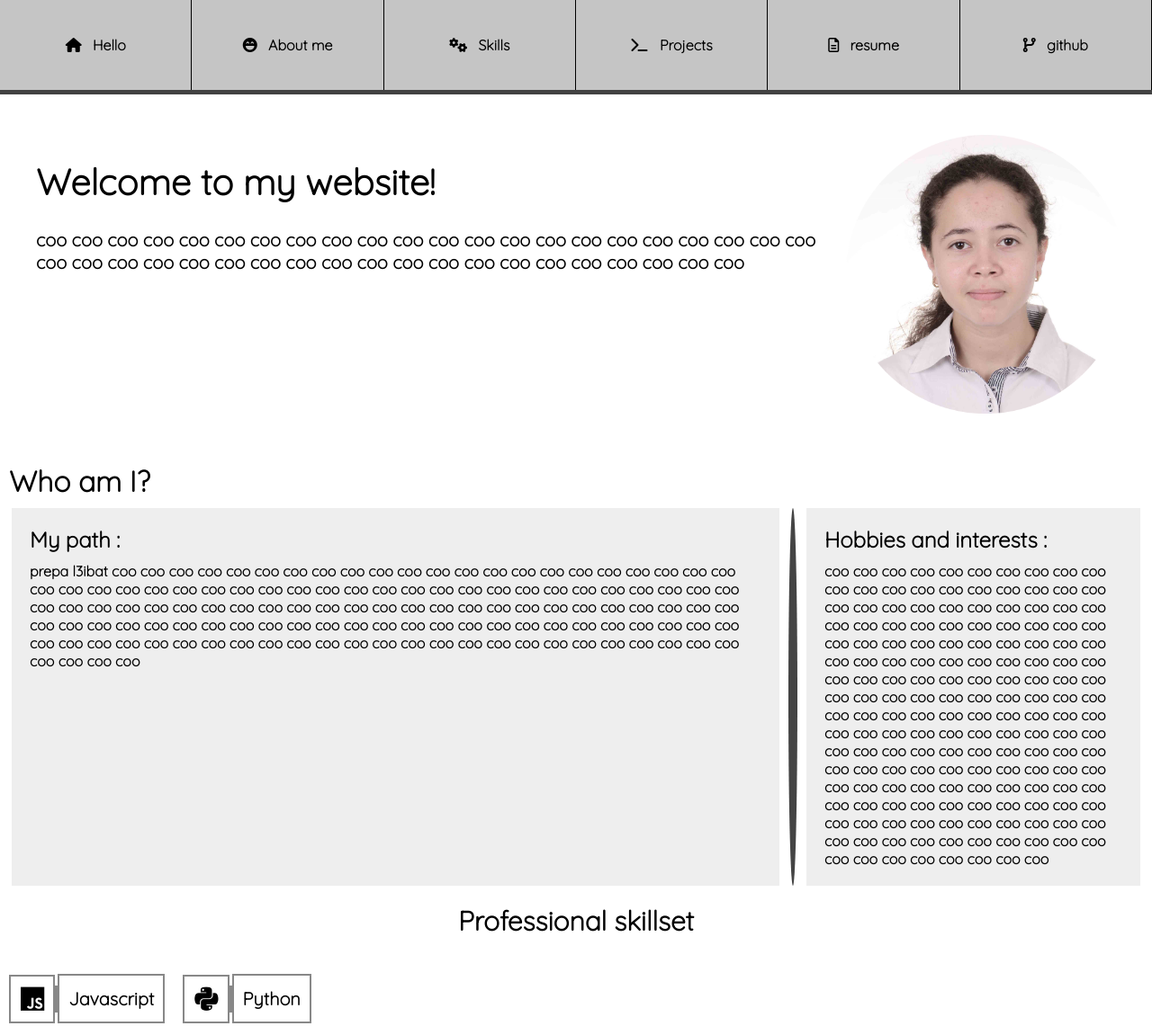
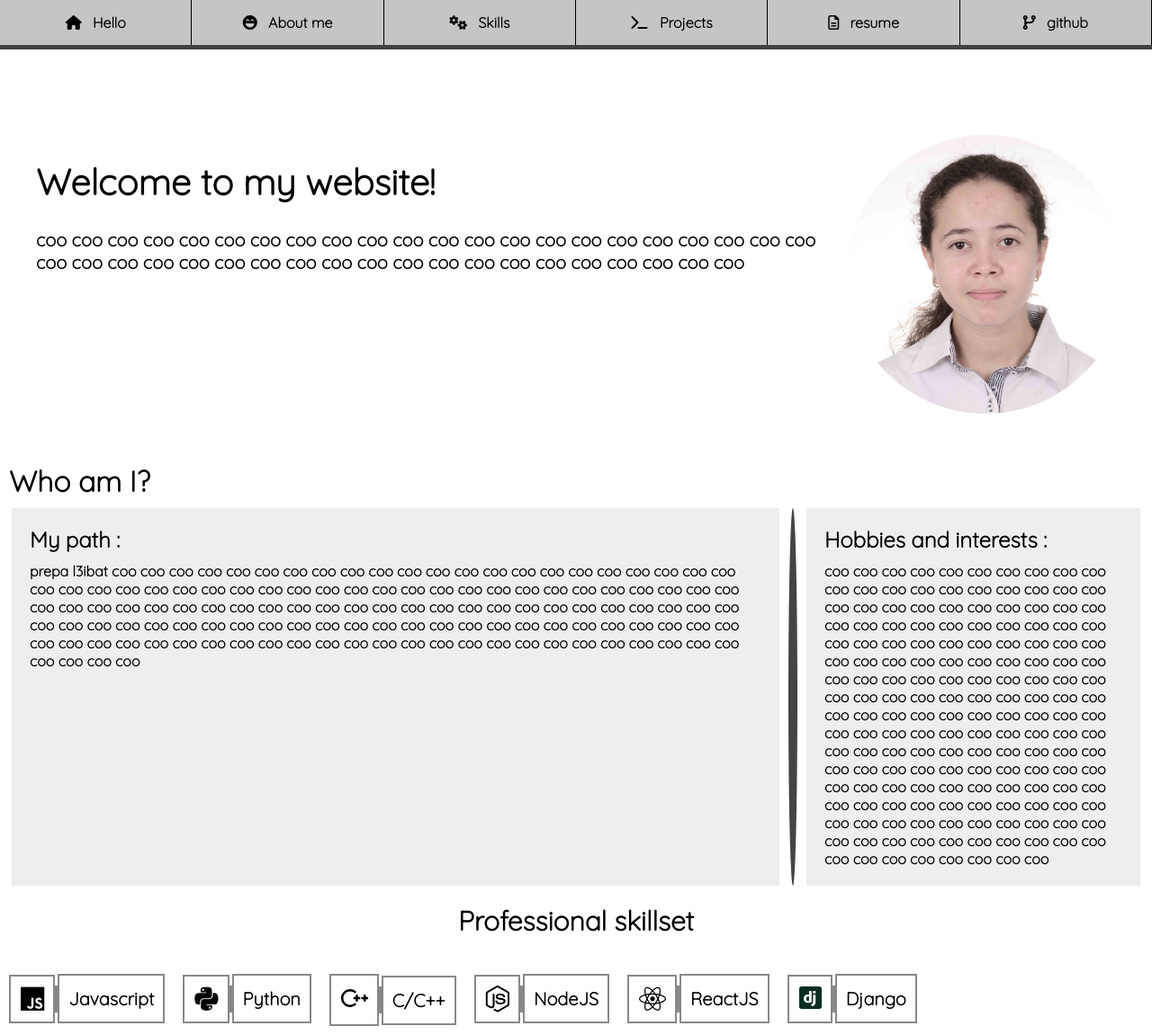
Before and after one commit to IrisTheSnail/game-in-JS-es6, a React (Create React App) app: page / in a window 1280 px wide. Shown: the whole page at 90% size. Built offline with nearby package versions, Linux system fonts and the light colour scheme.

Commit message:
made my own django font aawesome haha

```diff
--- a/src/components/skills.js
+++ b/src/components/skills.js
@@ -12,6 +12,40 @@ export default function Skills(){
                     <i className="fa fa-python fab"></i> <div className="bone"></div>
                     <div className="ref">Python</div>
                 </div>
+
+                <div className="chri7a">
+                    <div className="fa">
+                        <svg stroke="black" fill="none" strokeWidth="0" viewBox="0 0 24 24" height="1em" width="1em" xmlns="http://www.w3.org/2000/svg"><path d="M12.207 16.278C11.1241 17.343 9.63879 18 8 18C4.68629 18 2 15.3137 2 12C2 8.68629 4.68629 6 8 6C9.67492 6 11.1896 6.6863 12.278 7.79303L13.6923 6.37878C12.2418 4.91014 10.2272 4 8 4C3.58172 4 0 7.58172 0 12C0 16.4183 3.58172 20 8 20C10.1911 20 12.1764 19.1192 13.6212 17.6923L12.207 16.278Z" fill="currentColor"></path><path d="M15 9H13V11H11V13H13V15H15V13H17V11H15V9Z" fill="currentColor"></path><path d="M20 9H22V11H24V13H22V15H20V13H18V11H20V9Z" fill="currentColor"></path></svg>
+                    </div>
+                    <div className="bone"></div>
+                    <div className="ref">C/C++</div>
+                </div>
+
+                <div className="chri7a">
+                    <i className="fa fa-brands fa-node-js"></i>
+                    <div className="bone"></div>
+                    <div className="ref">NodeJS</div>
+                </div>
+
+                <div className="chri7a">
+                    <i className="fa fa-react fab"></i>
+                    <div className="bone"></div>
+                    <div className="ref">ReactJS</div>
+                </div>
+
+                <div className="chri7a">
+                <div className="fa">
+
+<svg width="25px" height="25px" viewBox="0 0 256 256" version="1.1" xmlns="http://www.w3.org/2000/svg" preserveAspectRatio="xMidYMid">
+<g>
+<rect fill="#092E20" x="0" y="0" width="256" height="256" rx="28"></rect>
+<path d="M186.377012,94.197636 L186.377012,160.424478 C186.377012,183.243286 184.707519,194.187745 179.699037,203.649406 C175.060358,212.741266 168.937684,218.490548 156.323731,224.798721 L129.794937,212.183571 C142.410087,206.247593 148.531564,201.05481 152.427049,193.074749 C156.509231,184.91278 157.808923,175.451119 157.808923,150.593015 L157.808923,94.197636 L186.377012,94.197636 Z M140.928486,50.0787207 L140.928486,182.316986 C126.272844,185.099476 115.512688,186.212472 103.826231,186.212472 C68.9487718,186.212472 50.7686431,170.445031 50.7686431,140.205054 C50.7686431,111.079269 70.0629644,92.1583404 99.9295492,92.1583404 C104.567032,92.1583404 108.091519,92.5281423 112.359199,93.6411381 L112.359199,50.0787207 L140.928486,50.0787207 Z M102.713236,115.160254 C88.243093,115.160254 79.8944275,124.065418 79.8944275,139.647359 C79.8944275,154.860696 87.8720944,163.208164 102.527736,163.208164 C105.680028,163.208164 108.278215,163.022665 112.359199,162.467364 L112.359199,116.643052 C109.020212,115.531253 106.237722,115.160254 102.713236,115.160254 Z M186.377012,50.2307105 L186.377012,79.5419941 L157.808923,79.5419941 L157.808923,50.2307105 L186.377012,50.2307105 Z" fill="#FFFFFF"></path>
+    </g>
+</svg>
+                </div>
+                    <div className="bone"></div>
+                    <div className="ref">Django</div>
+                </div>
             </div>
         </>
     );
--- a/src/style/header.css
+++ b/src/style/header.css
@@ -1,7 +1,7 @@
 .navBar{
     background-color:/* #FFE7CC#E1CEB5*/#c5c5c5; /*#002E94*/
-    width : 100vw; /*39l 39l*/
-    height : 100px;
+    width : 70vw; /*39l 39l*/
+    height : 50px;
     position: fixed; /* Set the navbar to fixed position */
     top: 0; /* Position the navbar at the top of the page */
     width: 100%; /* Full width */
--- a/src/style/skills.css
+++ b/src/style/skills.css
@@ -43,7 +43,7 @@
     display: flex;
     flex-wrap: wrap;
     flex-direction : row;
-    overflow:hidden;
+
 }
 
 .ref {
@@ -54,3 +54,8 @@
     padding-bottom : 13px;
     border : 2px solid rgb(136, 136, 136);
 }
+
+.foo {
+    width : auto;
+    height :auto;
+}
```
Also changed, not shown: src/images/django.svg (added).
